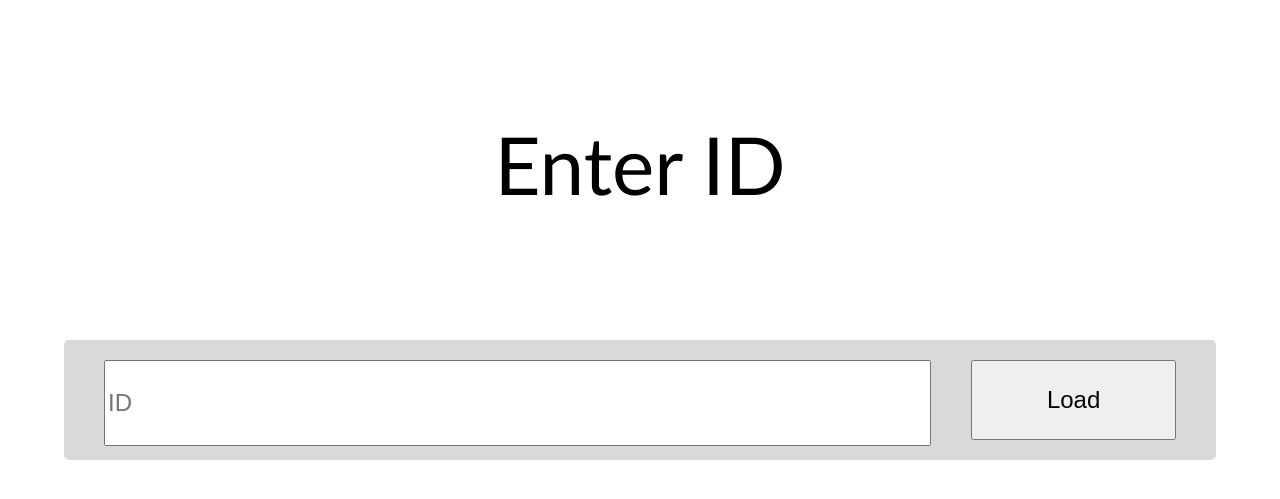
After one commit to levkinam10/pyPastebinFlask, a Flask app: page /id_sel in a window 1280 px wide. The commit adds this page. Shown: the top 499 px of the page. Run offline with Flask 3, Linux system fonts and the light colour scheme.

Commit message:
05.01.24 14:40 Load menu

```diff
--- a/app.py
+++ b/app.py
@@ -8,12 +8,20 @@ db.database_creation.create()
 @app.route('/')
 def index():
     return flask.render_template('index.html')
-#{{url_for('.static', filename='IndexFrame.css')}}
+# {{url_for('.static', filename='IndexFrame.css')}}
 
 
-@app.route('/load')
-def load():
-    return flask.render_template('LoadTextFromDB.html', ID_text='ID', Text1='Text')
+@app.route('/loader', methods=['POST'])
+def loader():
+    if flask.request.form['id'] == '': return flask.render_template('ID_Dialog.html')
+    return flask.redirect(flask.url_for('load', id_text=flask.request.form['id']))
+@app.route('/id_sel')
+def id_sel():
+    return flask.render_template('ID_Dialog.html')
+
+@app.route('/load/<id_text>')
+def load(id_text):
+    return flask.render_template('LoadTextFromDB.html', ID_text=id_text, Text1=db.search_module.db_search(id_text))
 
 
 @app.route('/upload')
@@ -24,8 +32,8 @@ def upload():
 @app.route('/db_add', methods=['POST'])
 def db_add():
     if flask.request.form['text'] == '' or flask.request.form['text'] == '  ': return flask.render_template('UploadTextToDB.html')
-    print(db.insert_module.db_insert(flask.request.form['text']))
-    return flask.render_template('index.html')
+    id_text = db.insert_module.db_insert(flask.request.form['text'])
+    return flask.redirect(flask.url_for('load', id_text=id_text))
 
 
 if __name__ == '__main__':
--- /dev/null
+++ b/static/ID_dialogFrame.css
@@ -0,0 +1,64 @@
+#TitleText {
+    width: 100vw;
+    height: 1vh;
+
+
+    position: absolute;
+    top: -70%;
+    bottom: 0;
+    left: 0;
+    right: 0;
+    font-family: Calibri;
+    font-size: 10vh;
+    text-align: center;
+    color: #000000;
+    margin: auto;
+}
+#CentralDiv {
+    display: flex;
+    width: 90vw;
+    height: 15vh;
+    background-color: black;
+    position: absolute;
+    top: 0;
+    bottom: 0;
+    left: 0;
+    right: 0;
+    margin: auto;
+    -ms-border-radius: 5px;
+    -o-border-radius: 5px;
+    -moz-border-radius: 5px;
+    -webkit-border-radius: 5px;
+    border-radius: 5px;
+    background: rgba(217, 217, 217, 1);
+}
+
+#FormDiv {
+    display: flex;
+    width: 80vw;
+    height: 10vh;
+    position: absolute;
+    top: 0;
+    bottom: 0;
+    left: 0;
+    right: 0;
+    margin: auto;
+    font-size: 10vh;
+
+}
+#id {
+    position: absolute;
+    width: 80%;
+    height: 100%;
+    left: -1em;
+
+    margin: auto;
+    font-size: 3vh;
+}
+#SumbitBtn {
+    position: absolute;
+    right: -1em;
+    width: 20%;
+    height: 100%;
+    Font-size: 3vh;
+}
--- /dev/null
+++ b/templates/ID_Dialog.html
@@ -0,0 +1,17 @@
+<!DOCTYPE html>
+<html lang="en">
+<head>
+    <meta charset="UTF-8">
+    <title>ID select</title>
+    <link rel="stylesheet" href="{{url_for('.static', filename='ID_dialogFrame.css')}}">
+</head>
+<body>
+<div id="TitleText">Enter ID</div>
+<div id="CentralDiv">
+    <div id="FormDiv">
+    <form action="{{ url_for('loader') }}" method="post", ID="id_select">
+        <input type="text" minlength="9" maxlength="9" name="id" id="id" placeholder="ID">
+        <input type="submit" id="SumbitBtn" value="Load">
+    </form></div></div>
+</body>
+</html>
--- a/templates/LoadTextFromDB.html
+++ b/templates/LoadTextFromDB.html
@@ -6,7 +6,7 @@
     <link rel="StyleSheet" href="{{url_for('.static', filename='LoadFrame.css')}}" />
 </head>
 <body>
-    <div id="IDText">{{ID_text}}</div>
+    <div id="IDText">ID:{{ID_text}}</div>
     <div id="FormDiv"><form id="Form">
         <textarea disabled='disabled' minlength="2" id="TextArea" name="text">{{Text1}}</textarea>
         </form></div>
--- a/templates/index.html
+++ b/templates/index.html
@@ -9,7 +9,7 @@
 <div id="TitleText">Pastebin Project</div>
 <div id="CentralDiv">
     <div id="CentralDivTtitle">Let's get started</div>
-    <a href="{{ url_for('load') }}"><button id="LoadBtn">Load by ID</button></a>
+    <a href="{{ url_for('id_sel') }}"><button id="LoadBtn">Load by ID</button></a>
     <a href="{{ url_for('upload') }}"><button id="UploadBtn">Upload</button></a>
 </div>
 </body>
```
